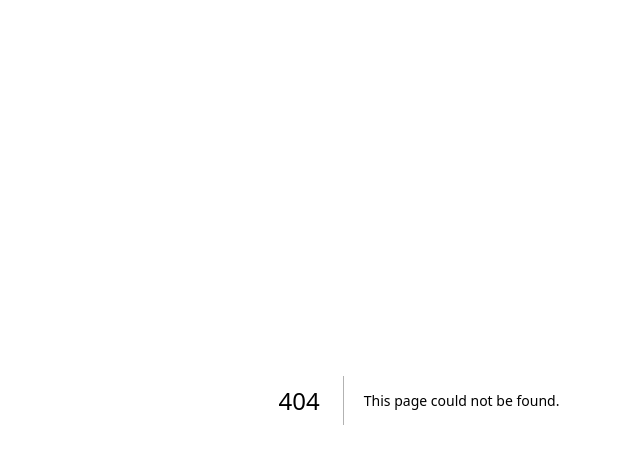
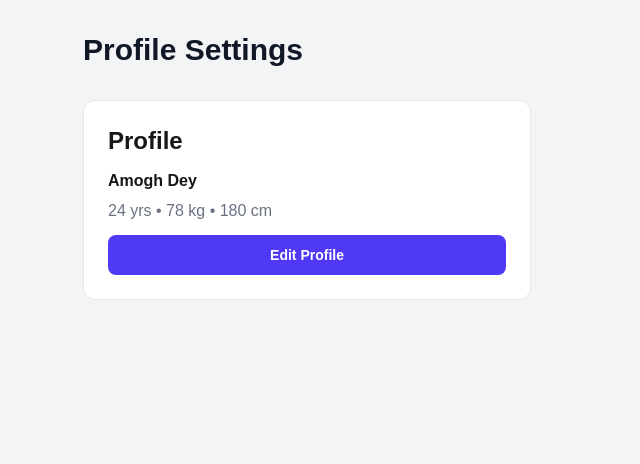
Before and after one commit to Amogh5306/fitness-tracker, a Next.js app: page /profile in a window 1280 px wide. Before the commit this address had no page. Shown: the top 464 px of the page, without its empty margins (221-861 px from the left). Built offline with nearby package versions, Linux system fonts and the light colour scheme.

Commit message:
feat: add profile route and tailwind profile component

```diff
--- a/src/app/page.jsx
+++ b/src/app/page.jsx
@@ -42,7 +42,7 @@ export default function Page(){
         {page==="home" && <Dashboard workouts={workouts} totalCals={totalCals} totalMins={totalMins} avgCals={avgCals} s={s} />}
         {page==="add" && <WorkoutSection workouts={workouts} addWorkout={addWorkout} deleteWorkout={deleteWorkout} searchTerm={searchTerm} setSearchTerm={setSearchTerm} intensityFilter={intensityFilter} setIntensityFilter={setIntensityFilter} s={s} />}
         {page==="goals" && <GoalSection goals={goals} addGoal={addGoal} deleteGoal={deleteGoal} s={s} />}
-        {page==="profile" && <ProfileSection name={name} setName={setName} age={age} setAge={setAge} weight={weight} setWeight={setWeight} height={height} setHeight={setHeight} s={s} />}
+        {page==="profile" && <ProfileSection name={name} setName={setName} age={age} setAge={setAge} weight={weight} setWeight={setWeight} height={height} setHeight={setHeight} />}
         {page==="history" && <ActivityHistory workouts={workouts} s={s} />}
       </div>
     </div>
--- /dev/null
+++ b/src/app/profile/page.jsx
@@ -0,0 +1,28 @@
+"use client";
+import { useState } from "react";
+import ProfileSection from "../../components/ProfileSection";
+
+export default function ProfilePage() {
+  const [name, setName] = useState("Amogh Dey");
+  const [age, setAge] = useState("24");
+  const [weight, setWeight] = useState("78");
+  const [height, setHeight] = useState("180");
+
+  return (
+    <div className="min-h-screen bg-gray-100 p-8">
+      <div className="max-w-2xl mx-auto">
+        <h1 className="text-3xl font-black mb-8 text-gray-900">Profile Settings</h1>
+        <ProfileSection
+          name={name}
+          setName={setName}
+          age={age}
+          setAge={setAge}
+          weight={weight}
+          setWeight={setWeight}
+          height={height}
+          setHeight={setHeight}
+        />
+      </div>
+    </div>
+  );
+}
--- a/src/components/ProfileSection.jsx
+++ b/src/components/ProfileSection.jsx
@@ -1,7 +1,7 @@
 "use client";
 import { useState } from "react";
 
-export default function ProfileSection({ name, setName, age, setAge, weight, setWeight, height, setHeight, s }) {
+export default function ProfileSection({ name, setName, age, setAge, weight, setWeight, height, setHeight }) {
   const [editing, setEditing] = useState(false);
   const [tName, setTName] = useState(name);
   const [tAge, setTAge] = useState(age);
@@ -17,29 +17,29 @@ export default function ProfileSection({ name, setName, age, setAge, weight, set
   }
 
   return (
-    <div style={s.profileBox}>
-      <div style={s.h1}>Profile</div>
+    <div className="bg-white px-6 py-6 rounded-xl border border-gray-200 max-w-md">
+      <div className="text-2xl font-black mb-1.5">Profile</div>
       {!editing ? (
         <div>
-          <div style={{ marginTop: 12 }}><strong>{name}</strong></div>
-          <div style={{ color: "#6b7280", marginTop: 6 }}>{age} yrs • {weight} kg • {height} cm</div>
-          <div style={{ marginTop: 12 }}>
-            <button onClick={() => setEditing(true)} style={s.btn("#4f46e5")}>Edit Profile</button>
+          <div className="mt-3"><strong>{name}</strong></div>
+          <div className="text-gray-500 mt-1.5">{age} yrs • {weight} kg • {height} cm</div>
+          <div className="mt-3">
+            <button onClick={() => setEditing(true)} className="w-full bg-indigo-600 text-white rounded-lg px-3 py-2.5 font-bold text-sm cursor-pointer hover:bg-indigo-700">Edit Profile</button>
           </div>
         </div>
       ) : (
-        <div style={{ marginTop: 12 }}>
-          <label style={{ ...s.label, color: "#9ca3af", fontSize: "11px", textTransform: "uppercase" }}>Full Name</label>
-          <input style={s.input} value={tName} onChange={(e) => setTName(e.target.value)} />
-          <label style={{ ...s.label, color: "#9ca3af", fontSize: "11px", textTransform: "uppercase" }}>Age</label>
-          <input style={s.input} value={tAge} onChange={(e) => setTAge(e.target.value)} />
-          <label style={{ ...s.label, color: "#9ca3af", fontSize: "11px", textTransform: "uppercase" }}>Weight (kg)</label>
-          <input style={s.input} value={tWeight} onChange={(e) => setTWeight(e.target.value)} />
-          <label style={{ ...s.label, color: "#9ca3af", fontSize: "11px", textTransform: "uppercase" }}>Height (cm)</label>
-          <input style={s.input} value={tHeight} onChange={(e) => setTHeight(e.target.value)} />
-          <div style={{ display: "flex", gap: 8 }}>
-            <button onClick={save} style={s.btn("#16a34a")}>Save</button>
-            <button onClick={() => setEditing(false)} style={{ ...s.btn("#6b7280"), background: "#9ca3af" }}>Cancel</button>
+        <div className="mt-3">
+          <label className="block text-xs font-bold uppercase text-gray-400 mb-1">Full Name</label>
+          <input className="w-full border border-gray-300 rounded-lg p-2 text-sm mb-3" value={tName} onChange={(e) => setTName(e.target.value)} />
+          <label className="block text-xs font-bold uppercase text-gray-400 mb-1">Age</label>
+          <input className="w-full border border-gray-300 rounded-lg p-2 text-sm mb-3" value={tAge} onChange={(e) => setTAge(e.target.value)} />
+          <label className="block text-xs font-bold uppercase text-gray-400 mb-1">Weight (kg)</label>
+          <input className="w-full border border-gray-300 rounded-lg p-2 text-sm mb-3" value={tWeight} onChange={(e) => setTWeight(e.target.value)} />
+          <label className="block text-xs font-bold uppercase text-gray-400 mb-1">Height (cm)</label>
+          <input className="w-full border border-gray-300 rounded-lg p-2 text-sm mb-3" value={tHeight} onChange={(e) => setTHeight(e.target.value)} />
+          <div className="flex gap-2">
+            <button onClick={save} className="w-full bg-green-600 text-white rounded-lg px-3 py-2.5 font-bold text-sm cursor-pointer hover:bg-green-700">Save</button>
+            <button onClick={() => setEditing(false)} className="w-full bg-gray-400 text-white rounded-lg px-3 py-2.5 font-bold text-sm cursor-pointer hover:bg-gray-500">Cancel</button>
           </div>
         </div>
       )}
```
